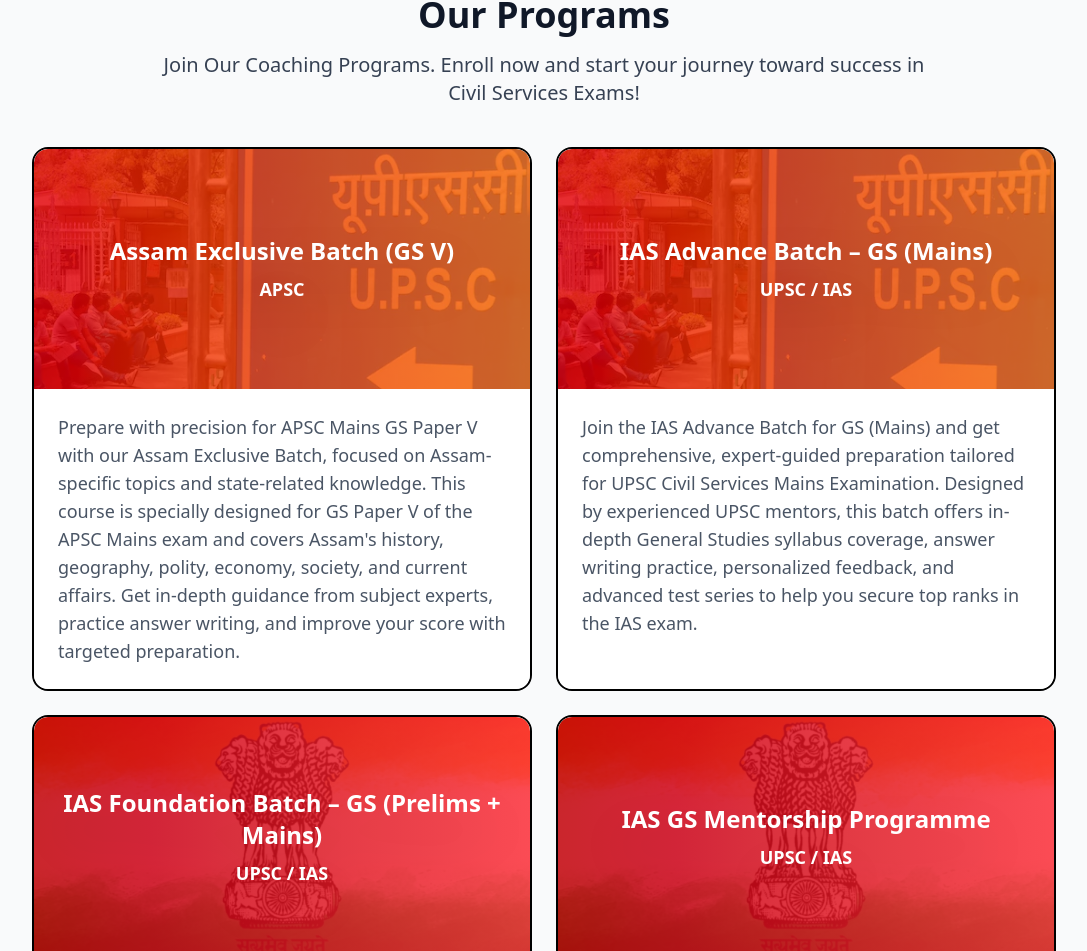
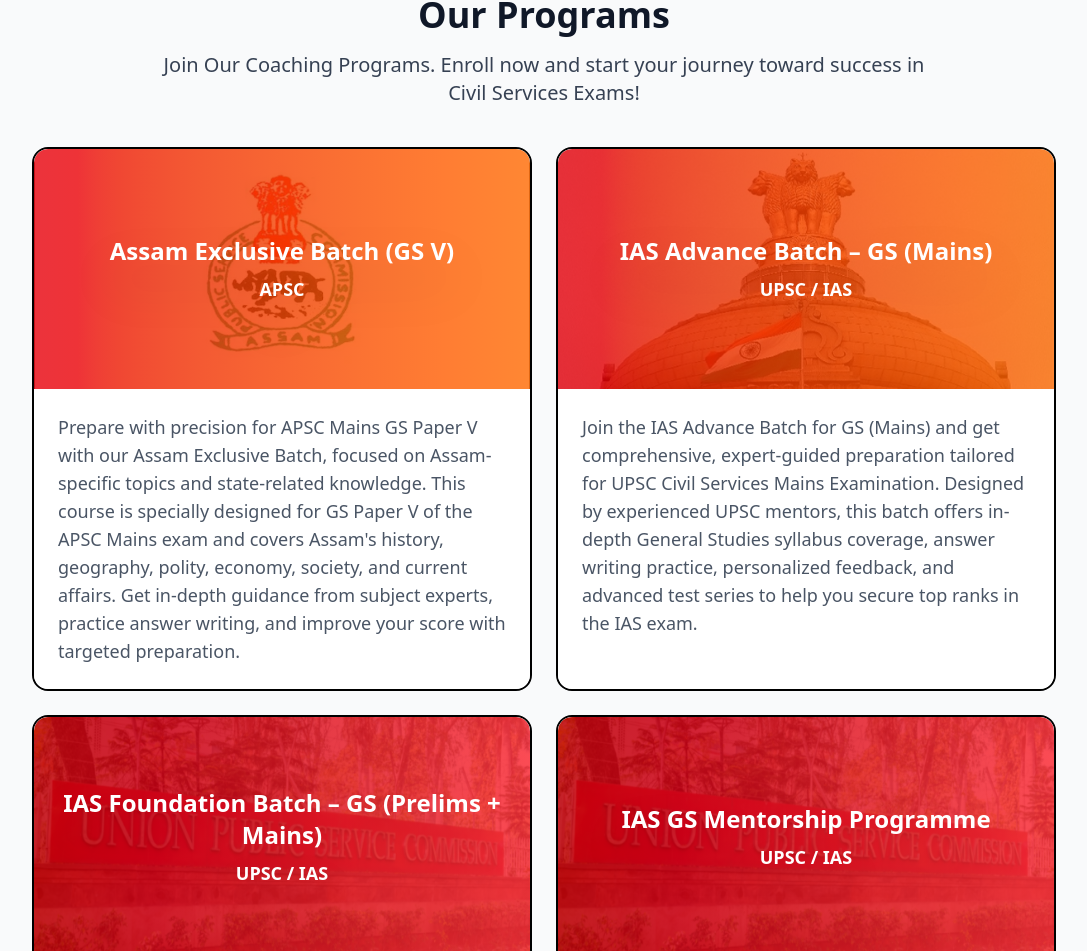
Before and after one commit to tapadar13/ajmal-educare, a Next.js app: page /ias in a window 1280 px wide. Shown: the part 1423-2374 px from the top of the page, without its empty margins (96-1183 px from the left). Built offline with nearby package versions, Linux system fonts and the light colour scheme; no server answers.

Commit message:
feat: update program card images to new formats and paths for improved visual quality

```diff
--- a/app/(main)/ias/page.jsx
+++ b/app/(main)/ias/page.jsx
@@ -137,7 +137,7 @@ export default function IASAcademyPage() {
                 <Card className="relative z-0 rounded-none h-full shadow-none border-0">
                   <CardHeader className="relative flex flex-col items-center justify-center pt-12 pb-12 text-center min-h-[240px] overflow-hidden">
                     <Image
-                      src="/images/programs/1.webp"
+                      src="/images/programs/apsc-1.avif"
                       alt="Program background"
                       fill
                       className="object-cover object-center"
@@ -160,7 +160,7 @@ export default function IASAcademyPage() {
                 <Card className="relative z-0 rounded-none h-full shadow-none border-0">
                   <CardHeader className="relative flex flex-col items-center justify-center pt-12 pb-12 text-center min-h-[240px] overflow-hidden">
                     <Image
-                      src="/images/programs/1.webp"
+                      src="/images/programs/upsc-1.jpeg"
                       alt="Program background"
                       fill
                       className="object-cover object-center"
@@ -183,7 +183,7 @@ export default function IASAcademyPage() {
                 <Card className="relative z-0 rounded-none h-full shadow-none border-0">
                   <CardHeader className="relative flex flex-col items-center justify-center pt-12 pb-12 text-center min-h-[240px] overflow-hidden">
                     <Image
-                      src="/images/programs/2.jpg"
+                      src="/images/programs/3.jpeg"
                       alt="Program background"
                       fill
                       className="object-cover object-center"
@@ -206,7 +206,7 @@ export default function IASAcademyPage() {
                 <Card className="relative z-0 rounded-none h-full shadow-none border-0">
                   <CardHeader className="relative flex flex-col items-center justify-center pt-12 pb-12 text-center min-h-[240px] overflow-hidden">
                     <Image
-                      src="/images/programs/2.jpg"
+                      src="/images/programs/3.jpeg"
                       alt="Program background"
                       fill
                       className="object-cover object-center"
@@ -229,7 +229,7 @@ export default function IASAcademyPage() {
                 <Card className="relative z-0 rounded-none h-full shadow-none border-0">
                   <CardHeader className="relative flex flex-col items-center justify-center pt-12 pb-12 text-center min-h-[240px] overflow-hidden">
                     <Image
-                      src="/images/programs/3.jpeg"
+                      src="/images/programs/2.jpg"
                       alt="Program background"
                       fill
                       className="object-cover object-center"
@@ -252,7 +252,7 @@ export default function IASAcademyPage() {
                 <Card className="relative z-0 rounded-none h-full shadow-none border-0">
                   <CardHeader className="relative flex flex-col items-center justify-center pt-12 pb-12 text-center min-h-[240px] overflow-hidden">
                     <Image
-                      src="/images/programs/3.jpeg"
+                      src="/images/programs/2.jpg"
                       alt="Program background"
                       fill
                       className="object-cover object-center"
```
Also changed, not shown: public/images/programs/apsc-1.avif (added), public/images/programs/upsc-1.jpeg (added).
